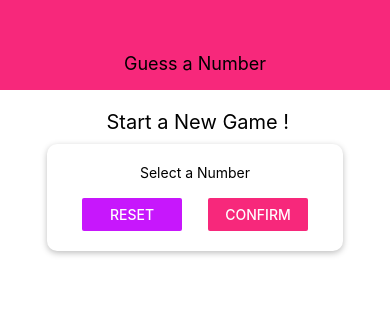
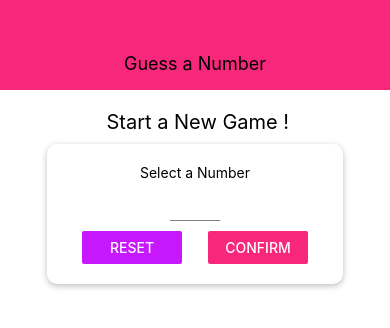
Before and after one commit to eddymandran/rn-Guess-a-number-app, a React Native app: screen / in a window 390 px wide. Shown: the top 328 px of the page. Built offline with nearby package versions, Linux system fonts and the light colour scheme.

Commit message:
Configuring & styling a TextInput

```diff
--- /dev/null
+++ b/components/Input.js
@@ -0,0 +1,19 @@
+import React from "react";
+import {TextInput, StyleSheet} from "react-native";
+
+
+const Input = props => {
+    return <TextInput {...props} style={{...styles.input, ...props.style}} />
+        ;
+};
+
+const styles = StyleSheet.create({
+    input : {
+        height: 30,
+        borderBottomColor: 'grey',
+        borderBottomWidth: 1,
+        marginVertical: 10
+    }
+});
+
+export default Input;
--- a/screens/StartGameScreen.js
+++ b/screens/StartGameScreen.js
@@ -1,6 +1,7 @@
 import React from "react";
-import { View, Text, StyleSheet, TextInput, Button } from "react-native";
+import {Button, StyleSheet, Text, View} from "react-native";
 import Card from "../components/Card";
+import Input from "../components/Input";
 import Colors from "../constants/colors"
 
 const StartGameScreen = props => {
@@ -9,7 +10,7 @@
             <Text style={styles.title}> Start a New Game !</Text>
             <Card style={styles.inputContainer}>
                 <Text>Select a Number</Text>
-                <TextInput />
+                <Input style={styles.input} blurOnSubmit autoCapitalize='none' autoCorrect={false} keyboardType="number-pad" maxLength={2}/>
                 <View style={styles.buttonContainer} >
                     <View style={styles.button}><Button title="Reset" onPress={() => console.log("button reset pressed")} color={Colors.accent}/></View>
                     <View style={styles.button}><Button title="Confirm" onPress={() => console.log("button confirm pressed")} color={Colors.primary}/></View>
@@ -42,6 +43,10 @@
     },
     button: {
         width: 100
+    },
+    input: {
+        width: 50,
+        textAlign: 'center'
     }
 });
 
```
